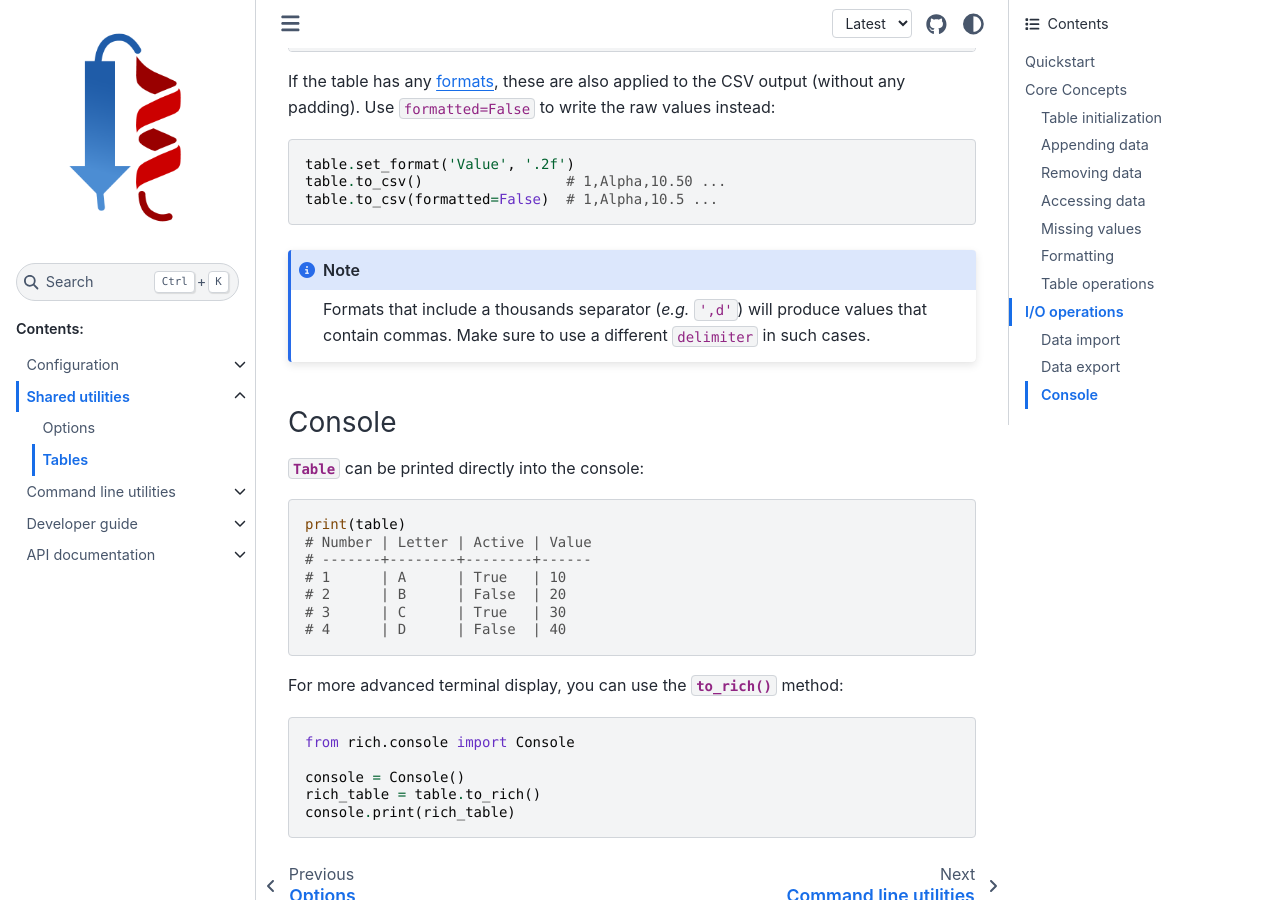
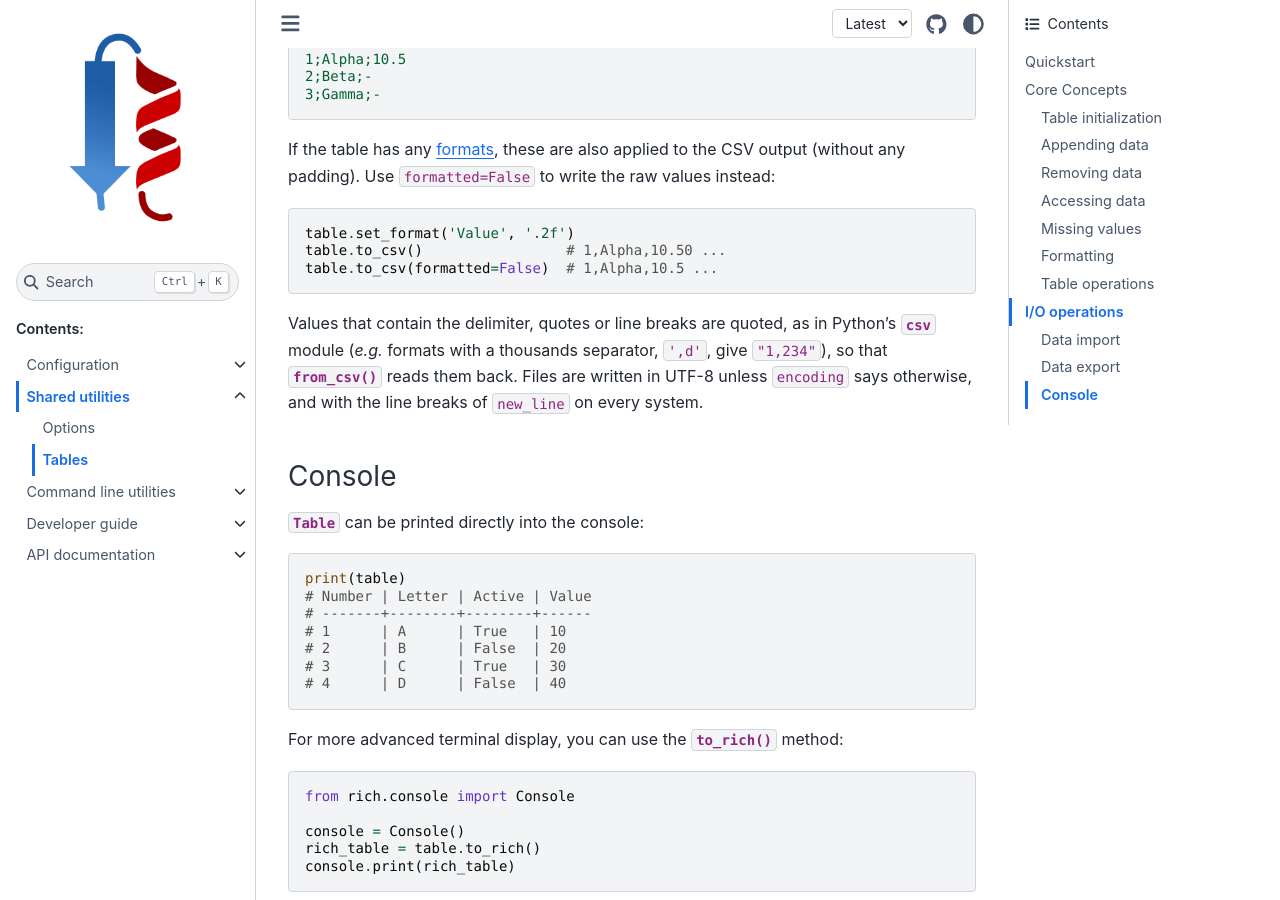
Before and after one commit to dtriand/xtl, a Sphinx documentation site: the page built from docs/source/common/tables.rst, in a window 1280 px wide and 900 px high, scrolled down 10827 px. Built offline with Sphinx 7.4.7 and the Sphinx Book theme 1.1.4, drawn with Linux system fonts in a browser that asks for light colours; comment, search, counter and statistics services are not loaded; the version number is read from the project's files by our own code; some of the changed text lies outside the part shown.

Commit message:
🐛 Table CSV through the `csv` module
xtl_core.containers.tables
- to_csv() and from_csv() quote and parse values with delimiters,
  quotes and line breaks; a row without cells keeps its line break
- encoding parameter, UTF-8 by default; files keep the line breaks of
  new_line on every system
- to_csv() checks the .csv file it writes for overwrite, and strips
  padding only in formatted columns
- from_csv(): a Path is a file; a string is CSV content if it has a line
  break, else a file if one of that name exists; a long string no
  longer raises on Linux and macOS before Python 3.14
- The delimiter is one character

tests
- Regression tests replace the xfails; one-line strings, line breaks in
  files, delimiters

docs
- Quoting, encoding and what from_csv() reads

```diff
--- a/docs/source/common/tables.rst
+++ b/docs/source/common/tables.rst
@@ -481,9 +481,12 @@ Import from CSV:
    # With custom parameters
    table = Table.from_csv('data.csv',
                          delimiter=';',         # Use semicolon as delimiter
-                         header_line=None,      # No header line
+                         header_line=1,         # Headers on the second line, the first is skipped
                          header_char='#',       # Headers prefixed with # character
-                         new_line='\r\n')       # Custom newline character
+                         encoding='latin-1')    # Not UTF-8
+
+Quoted values are read as in Python's :mod:`csv` module, so they may contain the delimiter, quotes and line breaks. All
+values are read as strings.
 
 Data export
 ^^^^^^^^^^^
@@ -579,10 +582,10 @@ padding). Use ``formatted=False`` to write the raw values instead:
    table.to_csv()                 # 1,Alpha,10.50 ...
    table.to_csv(formatted=False)  # 1,Alpha,10.5 ...
 
-.. note::
-
-   Formats that include a thousands separator (*e.g.* ``',d'``) will produce values that contain commas. Make sure to
-   use a different ``delimiter`` in such cases.
+Values that contain the delimiter, quotes or line breaks are quoted, as in Python's :mod:`csv` module (*e.g.* formats
+with a thousands separator, ``',d'``, give ``"1,234"``), so that :func:`from_csv()
+<xtl_core.containers.tables.Table.from_csv>` reads them back. Files are written in UTF-8 unless ``encoding`` says
+otherwise, and with the line breaks of ``new_line`` on every system.
 
 Console
 ^^^^^^^
```
Also changed, not shown: 2 other files.
